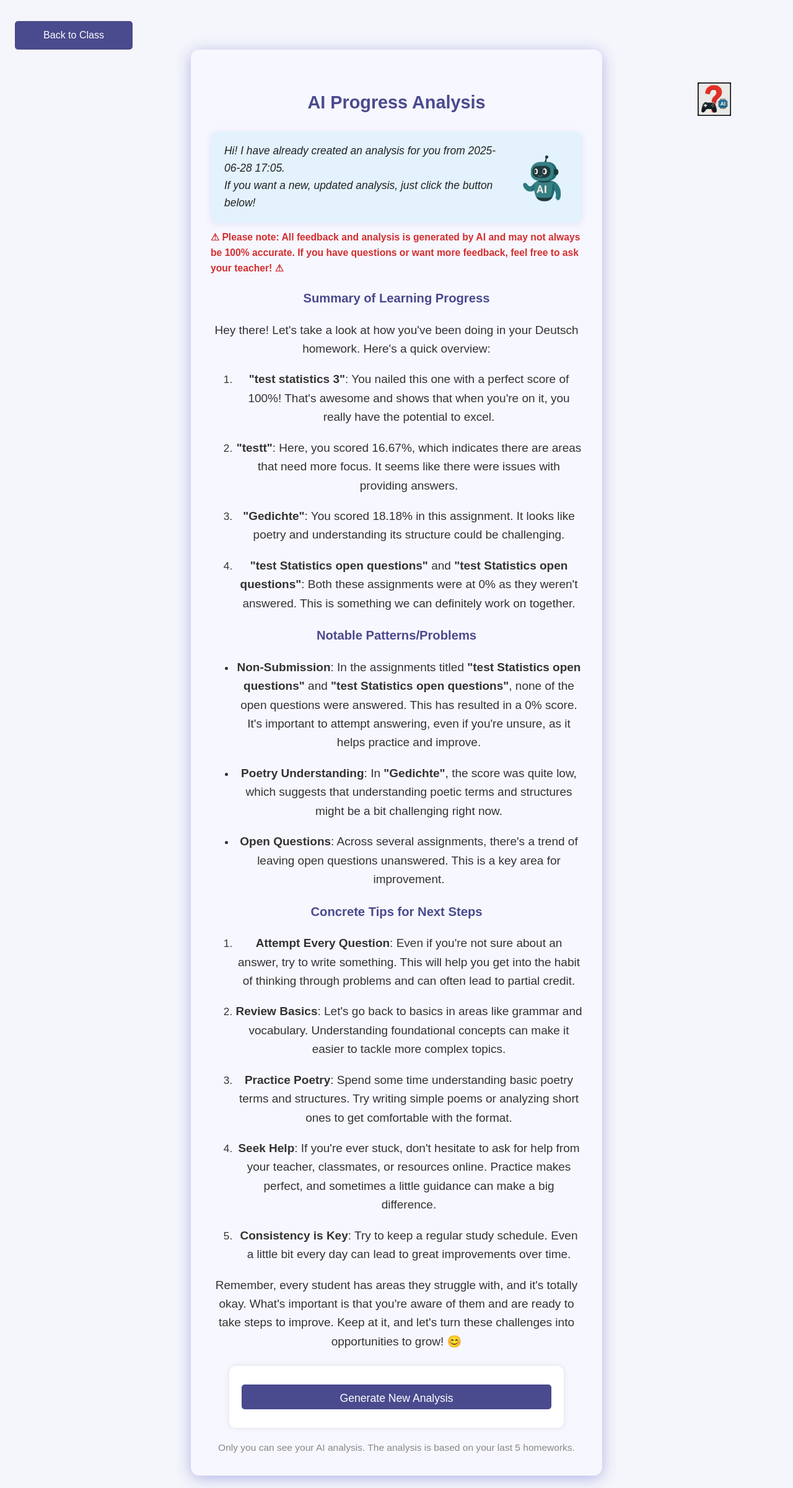
After one commit to rkamp2003/AHG, a Flask app: page /ai_progress_analysis/4/2 in a window 1280 px wide. The commit adds this page. Shown: the whole page at 62% size. Run offline with Flask 3, Linux system fonts and the light colour scheme; data comes from the database, SQL or seed files in the repository; both versions use the stored data as it was after the commit.

Commit message:
fix: add ai progress analysis

```diff
--- a/ahg/app.py
+++ b/ahg/app.py
@@ -1137,6 +1137,244 @@ def leave_class():
 
     return redirect(url_for('student_dashboard'))
 
+
+@app.route('/ai_progress_analysis/<int:student_id>/<int:class_id>')
+def ai_progress_analysis(student_id, class_id):
+    import markdown
+    conn = get_db_connection()
+    # Letzte Analyse laden
+    analysis = conn.execute(
+        '''SELECT analysis_text, analysis_json, created_at
+           FROM AIProgressAnalysis
+           WHERE student_id = ? AND class_id = ?
+           ORDER BY created_at DESC LIMIT 1''',
+        (student_id, class_id)
+    ).fetchone()
+
+    # Lade die letzten 5 Hausaufgaben (MC + Open)
+    mc_results = conn.execute(
+        '''SELECT HomeworkResults.homework_id, date_submitted, percent_correct, new_class_skill_level, Homework.title, Homework.is_team_challenge
+           FROM HomeworkResults
+           JOIN Homework ON HomeworkResults.homework_id = Homework.id
+           WHERE HomeworkResults.student_id = ? AND Homework.class_id = ?
+           ORDER BY date_submitted DESC LIMIT 5''',
+        (student_id, class_id)
+    ).fetchall()
+    open_results = conn.execute(
+        '''SELECT HomeworkOpenQuestionsResults.homework_id, date_submitted, percent_correct, new_class_skill_level, Homework.title, Homework.is_team_challenge
+           FROM HomeworkOpenQuestionsResults
+           JOIN Homework ON HomeworkOpenQuestionsResults.homework_id = Homework.id
+           WHERE HomeworkOpenQuestionsResults.student_id = ? AND Homework.class_id = ?
+           ORDER BY date_submitted DESC LIMIT 5''',
+        (student_id, class_id)
+    ).fetchall()
+    # Kombiniere und sortiere nach Datum, nimm die letzten 5 insgesamt
+    all_results = list(mc_results) + list(open_results)
+    all_results.sort(key=lambda r: r['date_submitted'], reverse=True)
+    last_results = all_results[:5]
+
+    # Markdown zu HTML für die Analyse (damit Überschriften, Listen etc. korrekt angezeigt werden)
+    analysis_html = ""
+    if analysis and analysis['analysis_text']:
+        analysis_html = markdown.markdown(analysis['analysis_text'])
+
+    conn.close()
+    return render_template(
+        'ai_progress_analysis.html',
+        analysis=analysis,
+        analysis_html=analysis_html,
+        last_results=last_results,
+        student_id=student_id,
+        class_id=class_id
+    )
+
+@app.route('/ai_progress_analysis/<int:student_id>/<int:class_id>/generate', methods=['POST', 'GET'])
+def generate_ai_progress_analysis(student_id, class_id):
+    import json
+    import os
+    import requests
+    from datetime import datetime
+    from flask import redirect, url_for, request
+
+    # Bei GET einfach auf die Analyse-Seite weiterleiten
+    if request.method == 'GET':
+        return redirect(url_for('ai_progress_analysis', student_id=student_id, class_id=class_id))
+
+    conn = get_db_connection()
+
+    # Hole die letzten 5 bearbeiteten Hausaufgaben (egal ob MC oder Open, nur wenn Ergebnis existiert)
+    mc_results = conn.execute(
+        '''SELECT HomeworkResults.homework_id, date_submitted, percent_correct, new_class_skill_level, Homework.title, Homework.is_team_challenge
+           FROM HomeworkResults
+           JOIN Homework ON HomeworkResults.homework_id = Homework.id
+           WHERE HomeworkResults.student_id = ? AND Homework.class_id = ?
+           ORDER BY date_submitted DESC''',
+        (student_id, class_id)
+    ).fetchall()
+    open_results = conn.execute(
+        '''SELECT HomeworkOpenQuestionsResults.homework_id, date_submitted, percent_correct, new_class_skill_level, Homework.title, Homework.is_team_challenge
+           FROM HomeworkOpenQuestionsResults
+           JOIN Homework ON HomeworkOpenQuestionsResults.homework_id = Homework.id
+           WHERE HomeworkOpenQuestionsResults.student_id = ? AND Homework.class_id = ?
+           ORDER BY date_submitted DESC''',
+        (student_id, class_id)
+    ).fetchall()
+    # Kombiniere und sortiere nach Datum, nimm die letzten 5 insgesamt (nur bearbeitete!)
+    all_results = list(mc_results) + list(open_results)
+    all_results.sort(key=lambda r: r['date_submitted'], reverse=True)
+    # Nur die letzten 5 bearbeiteten Hausaufgaben
+    last_results = all_results[:5]
+
+    class_info = conn.execute(
+        'SELECT subject, grade_level FROM Classes WHERE id = ?',
+        (class_id,)
+    ).fetchone()
+    subject = class_info['subject'] if class_info else ''
+    grade_level = class_info['grade_level'] if class_info else ''
+
+    progress_data = []
+    for r in last_results:
+        homework_id = r['homework_id']
+
+        # Hole das damals verwendete Skill Level (answered_skill_level)
+        result = conn.execute(
+            'SELECT answered_skill_level FROM HomeworkResults WHERE homework_id = ? AND student_id = ? ORDER BY date_submitted DESC LIMIT 1',
+            (homework_id, student_id)
+        ).fetchone()
+        if not result or result['answered_skill_level'] is None:
+            result = conn.execute(
+                'SELECT answered_skill_level FROM HomeworkOpenQuestionsResults WHERE homework_id = ? AND student_id = ? ORDER BY date_submitted DESC LIMIT 1',
+                (homework_id, student_id)
+            ).fetchone()
+        answered_skill_level = result['answered_skill_level'] if result and result['answered_skill_level'] is not None else 1
+
+        # MC-Fragen: Nur die, die der Schüler damals bekommen hat
+        mc_questions = []
+        mc_rows = conn.execute(
+            '''SELECT q.question, q.options, q.correct_answer, q.explanation, q.taxonomy, q.skill_level, res.selected_answers
+               FROM HomeworkQuestions q
+               JOIN HomeworkResults res ON q.homework_id = res.homework_id AND res.student_id = ?
+               WHERE q.homework_id = ? AND q.skill_level = ?
+               ORDER BY q.id ASC LIMIT 10''',
+            (student_id, homework_id, answered_skill_level)
+        ).fetchall()
+        selected_answers = {}
+        if mc_rows and mc_rows[0]['selected_answers']:
+            try:
+                selected_answers = json.loads(mc_rows[0]['selected_answers'])
+            except Exception:
+                selected_answers = {}
+        for idx, q in enumerate(mc_rows):
+            options = json.loads(q['options'])
+            student_answer = selected_answers.get(str(idx)) if selected_answers else None
+            mc_questions.append({
+                "question": q['question'],
+                "options": options,
+                "correct_answer": q['correct_answer'],
+                "student_answer": student_answer,
+                "explanation": q['explanation'],
+                "taxonomy": q['taxonomy'],
+                "is_correct": (str(q['correct_answer']) == str(student_answer)) if student_answer is not None else None
+            })
+
+        # Open Questions: Nur die, die der Schüler damals bekommen hat
+        open_questions = []
+        oq_rows = conn.execute(
+            '''SELECT oq.id, oq.question, oq.sample_solution, oq.taxonomy, ans.answer
+               FROM HomeworkOpenQuestions oq
+               LEFT JOIN HomeworkOpenAnswers ans ON oq.id = ans.open_question_id AND ans.student_id = ? AND ans.homework_id = ?
+               WHERE oq.homework_id = ? AND oq.skill_level = ?
+               ORDER BY oq.id ASC LIMIT 6''',
+            (student_id, homework_id, homework_id, answered_skill_level)
+        ).fetchall()
+        feedback_row = conn.execute(
+            '''SELECT feedback_json FROM HomeworkOpenQuestionsResults WHERE homework_id = ? AND student_id = ?''',
+            (homework_id, student_id)
+        ).fetchone()
+        feedback_json = json.loads(feedback_row['feedback_json']) if feedback_row and feedback_row['feedback_json'] else {}
+
+        for oq in oq_rows:
+            feedback = feedback_json.get(str(oq['id']), {})
+            open_questions.append({
+                "question": oq['question'],
+                "sample_solution": oq['sample_solution'],
+                "taxonomy": oq['taxonomy'],
+                "student_answer": oq['answer'],
+                "ai_feedback": feedback.get("result"),
+                "is_correct": feedback.get("is_correct")
+            })
+
+        progress_data.append({
+            "date": r['date_submitted'],
+            "title": r['title'],
+            "percent_correct": r['percent_correct'],
+            "skill_level": r['new_class_skill_level'],
+            "is_team_challenge": r['is_team_challenge'],
+            "mc_questions": mc_questions,
+            "open_questions": open_questions
+        })
+
+    prompt = f"""
+You are an AI sidekick for a student. Analyze your student's last homework results in the subject "{subject}" (grade {grade_level}).
+Always refer to each homework by its title when you mention it.
+Whenever you talk about improvement or decline, always give concrete numbers (e.g., percent correct, skill level, number of correct/incorrect answers).
+For each homework, you get all questions, the correct answers, and the student's answers.
+For open questions, you also get the AI-generated feedback and whether the answer was correct.
+
+Your task:
+- Identify progress, problems, recurring mistakes, or topics where the student has difficulties.
+- Give motivating but honest feedback and concrete tips.
+- Refer to the last assignments and state whether the student is making progress, stagnating, or having problems, always using numbers.
+- If you notice patterns (e.g., always mistakes in certain topics or task types), mention them and use the homework titles for reference.
+- Speak directly to the student as their personal AI sidekick.
+
+Structure your answer in:
+- Summary of learning progress (with numbers and homework titles)
+- Notable patterns/problems (with numbers and homework titles)
+- Concrete tips for next steps
+
+Here are the last assignments (including all questions and answers):
+{json.dumps(progress_data, ensure_ascii=False, indent=2)}
+Reply with a text for the student.
+"""
+
+    print("=== Prompt an ChatGPT ===")
+    print(prompt)
+    print("========================")
+
+    # OpenAI API-Aufruf wie gehabt...
+    api_key = os.getenv("CHATGPT_API_KEY")
+    url = "https://api.openai.com/v1/chat/completions"
+    headers = {
+        "Content-Type": "application/json",
+        "Authorization": f"Bearer {api_key}"
+    }
+    data_api = {
+        "model": "gpt-4o",
+        "messages": [{"role": "user", "content": prompt}],
+        "temperature": 0.7
+    }
+    response = requests.post(url, headers=headers, json=data_api)
+    if response.status_code == 200:
+        result = response.json()
+        generated_content = result["choices"][0]["message"]["content"]
+        analysis_text = generated_content.strip()
+        analysis_json = json.dumps(progress_data)
+        created_at = datetime.now().isoformat()
+        # Speichern
+        conn.execute(
+            '''INSERT INTO AIProgressAnalysis (student_id, class_id, analysis_text, analysis_json, created_at)
+               VALUES (?, ?, ?, ?, ?)''',
+            (student_id, class_id, analysis_text, analysis_json, created_at)
+        )
+        conn.commit()
+        conn.close()
+        # Nach dem Generieren: Redirect auf die Analyse-Seite
+        return redirect(url_for('ai_progress_analysis', student_id=student_id, class_id=class_id))
+    else:
+        conn.close()
+        return redirect(url_for('ai_progress_analysis', student_id=student_id, class_id=class_id))
+
 ### Aufgabenerstellung ###
 
 
--- /dev/null
+++ b/ahg/templates/ai_progress_analysis.html
@@ -0,0 +1,89 @@
+<!DOCTYPE html>
+<html lang="en">
+<head>
+    <meta charset="UTF-8">
+    <title>AI Progress Analysis</title>
+    <link rel="stylesheet" href="{{ url_for('static', filename='styles.css') }}">
+</head>
+<body>
+    <div class="top-buttons-fixed-left">
+        <a href="{{ url_for('class_details_student', class_id=class_id, student_id=student_id) }}" class="button">Back to Class</a>
+    </div>
+
+    <!-- Help Button: fixed right center -->
+    <div id="help-button-fixed" style="position: fixed; top: 20%; right: 10px; transform: translateY(-50%); z-index: 1100;">
+        <button type="button"
+            onclick="document.getElementById('ai-explain-modal').style.display='flex';"
+            style="background: none; border: none; border-radius: 50%; cursor: pointer; padding: 6px;">
+            <img src="{{ url_for('static', filename='help_icon.png') }}" alt="Help"
+                style="width:54px; height:54px; display:block;">
+        </button>
+    </div>
+
+    <!-- Help Popup -->
+    <div id="ai-explain-modal" style="display:none; position:fixed; top:0; left:0; width:100vw; height:100vh; background:rgba(0,0,0,0.35); align-items:center; justify-content:center; z-index:2000;">
+        <div style="background:#fff; padding:28px 32px 22px 32px; border-radius:14px; max-width:520px; margin:auto; box-shadow:0 8px 32px rgba(0,0,0,0.18); display:flex; flex-direction:column; align-items:center; position:relative;">
+            <span class="close" onclick="document.getElementById('ai-explain-modal').style.display='none';"
+                style="position:absolute; right:18px; top:12px; font-size:2em; color:#888; cursor:pointer;">&times;</span>
+            <h2 style="margin-top:0; margin-bottom:16px; text-align:center;">Explanation<br>AI Progress Analysis</h2>
+            <div style="font-size:1.08em; color:#333; text-align:left;">
+                <b>How is this feedback generated?</b>
+                <div style="margin-top:8px;">
+                    The AI analyzes your last 5 homework results (multiple choice and open questions, including team challenges). It considers your answers, your skill level at the time, and feedback for open questions. Based on this, it tries to recognize progress, recurring mistakes, and gives you motivating, but honest, tips for your next steps.<br><br>
+                    All feedback is generated automatically and may not always be 100% correct. If you are unsure or want more feedback, ask your teacher!
+                </div>
+            </div>
+        </div>
+    </div>
+
+    <div style="max-width:600px; margin:60px auto 0 auto; background:#f7f7ff; border-radius:14px; box-shadow:0 4px 24px #b3b3e6; padding:32px;">
+        <h2>AI Progress Analysis</h2>
+        <div style="display:flex; align-items:center; gap:22px; margin-bottom:8px; background:#e3f2fd; border-radius:12px; padding:18px 18px 18px 22px; box-shadow:0 2px 12px rgba(80,80,160,0.10);">
+            <div style="font-size:1.09em; color:#222; font-style:italic; text-align:left; flex:1;">
+                {% if analysis %}
+                    Hi! I have already created an analysis for you from {{ analysis['created_at'][:16].replace('T', ' ') if analysis['created_at'] else '' }}.<br>
+                    If you want a new, updated analysis, just click the button below!
+                {% else %}
+                    Hi! I haven't created an analysis for you yet. Click the button below and I'll analyze your learning progress for you!
+                {% endif %}
+            </div>
+            <img src="{{ url_for('static', filename='ai_sidekick.png') }}" alt="AI Sidekick"
+                 style="width:90px; height:90px; border-radius:50%; flex-shrink:0;">
+        </div>
+        <div style="color:#d32f2f; font-size:0.98em; font-style:normal; font-weight:bold; margin:10px 0 18px 0; background:none; text-align:left;">
+            &#9888; Please note: All feedback and analysis is generated by AI and may not always be 100% accurate. If you have questions or want more feedback, feel free to ask your teacher! &#9888;
+        </div>
+        {% if analysis %}
+            <div style="white-space:normal; font-size:1.08em; margin-bottom:24px; text-align:left;">
+                {{ analysis_html|safe }}
+            </div>
+        {% else %}
+            <div style="margin-bottom:24px; color:#888; text-align:left;">
+                No analysis available yet. Click the button below to generate your first AI analysis!
+            </div>
+        {% endif %}
+        <form id="ai-analysis-form" method="post" action="{{ url_for('generate_ai_progress_analysis', student_id=student_id, class_id=class_id) }}">
+            <button type="submit" class="button" style="width:100%; font-size:1.1em; padding:12px; margin-bottom:10px;">Generate New Analysis</button>
+        </form>
+        <div style="margin-top:18px; color:#888; font-size:0.97em; text-align:center;">
+            Only you can see your AI analysis. The analysis is based on your last 5 homeworks.
+        </div>
+    </div>
+    <script>
+    // Modal close on background click
+    document.addEventListener('mousedown', function(event) {
+        const modal = document.getElementById('ai-explain-modal');
+        if (modal && modal.style.display === 'flex' && event.target === modal) {
+            modal.style.display = 'none';
+        }
+    });
+    // AJAX for analysis generation
+    document.getElementById('ai-analysis-form').addEventListener('submit', async function(e) {
+        e.preventDefault();
+        const form = e.target;
+        const response = await fetch(form.action, {method: 'POST'});
+        if (response.ok) {
+            window.location.reload();
+        } else {
+            alert('Error generating analysis.');
+        }
--- a/ahg/templates/class_details_student.html
+++ b/ahg/templates/class_details_student.html
@@ -211,7 +211,7 @@
                         "If you want, I can take a closer look at your learning progress and give you a detailed, personal analysis and tips for your next steps. Just click the button!"
                     </span>
                     <br>
-                    <a href="/ai_progress_analysis/{{ student.id }}/{{ class_info['id'] }}" class="button" style="margin-top:10px;">
+                        <a href="/ai_progress_analysis/{{ student_id }}/{{ class_info['id'] }}" class="button" style="margin-top:10px;">
                         AI Progress Analysis
                     </a>
                 </div>
--- a/ahg/templates/view_homework_student.html
+++ b/ahg/templates/view_homework_student.html
@@ -200,7 +200,7 @@
             </div>
             <!-- AI Sidekick Hinweis -->
             <div style="display:flex; align-items:flex-start; gap:18px; margin-bottom:16px; width:100%;">
-                <img src="{{ url_for('static', filename='ai_sidekick.png') }}" alt="AI Sidekick"
+                <img src="{{ url_for('static', filename='ai_sidekick_left.png') }}" alt="AI Sidekick"
                     style="width:80px; height:80px; border-radius:50%; flex-shrink:0;">
                 <div style="font-size:1.04em; font-style:italic; color:#222;">
                     "I'll create new tasks for you in your chosen format, based on the mistakes you made in the original homework."
--- a/pyproject.toml
+++ b/pyproject.toml
@@ -11,6 +11,7 @@ flask = "^3.1.0"
 openai = "^1.55.1"
 requests = "^2.32.3"
 pypdf2 = "^3.0.1"
+markdown = "^3.8.2"
 
 
 [build-system]
```
Also changed, not shown: ahg/database.db, ahg/static/ai_sidekick_left.png (added), 1 other file.
